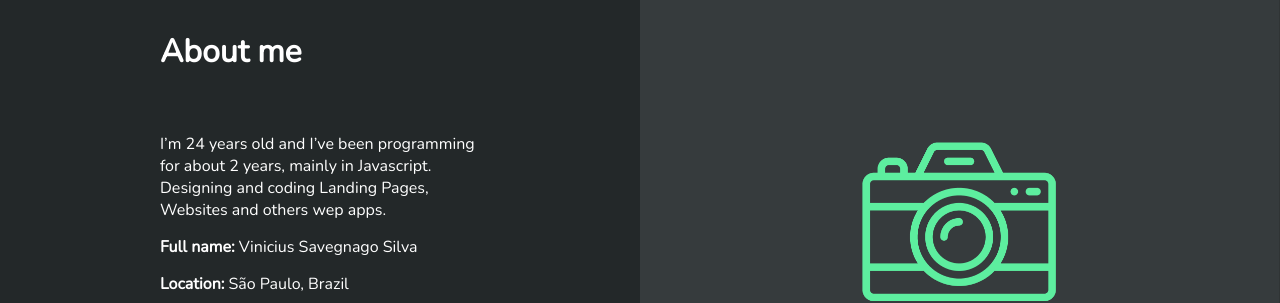
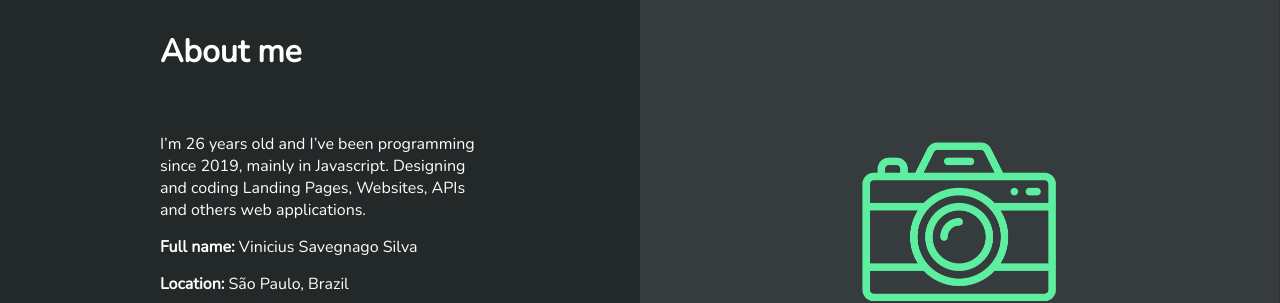
Before and after one commit to vinisaveg/portfolio, a React (Create React App) app: page / in a window 1280 px wide. Shown: the part 2340-2643 px from the top of the page. Built offline with nearby package versions, Linux system fonts and the light colour scheme.

Commit message:
chore: update about text

```diff
--- a/src/components/About/About.component.tsx
+++ b/src/components/About/About.component.tsx
@@ -56,9 +56,9 @@ const About: FunctionComponent = () => {
                         maxWidth={350}
                         margin={['0px', '0px', '15px', '0px']}
                     >
-                        I’m 24 years old and I’ve been programming for about 2 years,
+                        I’m 26 years old and I’ve been programming since 2019,
                         mainly in Javascript. Designing and coding Landing Pages,
-                        Websites and others wep apps.
+                        Websites, APIs and others web applications.
                     </Text>
 
                     <Text
```
